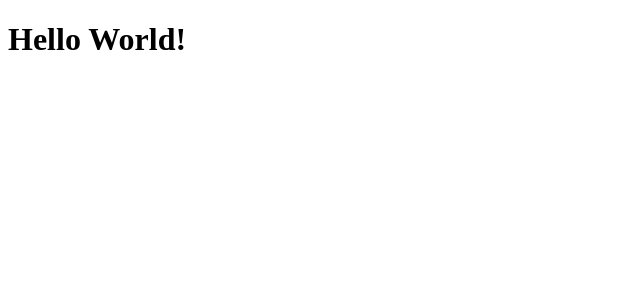
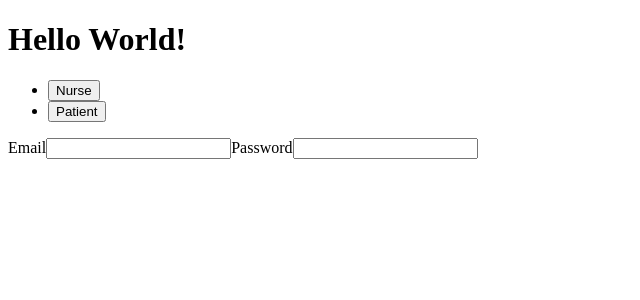
Before and after one commit to analuciachin/stay-safe, a React (Create React App) app in the folder covid-vaccine-app/client/: page / in a window 1280 px wide. Shown: the top 300 px of the page, without its empty margins (0-640 px from the left). Built offline with nearby package versions, Linux system fonts and the light colour scheme.

Commit message:
start Login and UserOptions components

```diff
--- a/covid-vaccine-app/client/package.json
+++ b/covid-vaccine-app/client/package.json
@@ -6,8 +6,10 @@
     "@testing-library/jest-dom": "^5.11.9",
     "@testing-library/react": "^11.2.5",
     "@testing-library/user-event": "^12.8.1",
+    "axios": "^0.21.1",
     "react": "^17.0.1",
     "react-dom": "^17.0.1",
+    "react-router-dom": "^5.2.0",
     "react-scripts": "4.0.3",
     "web-vitals": "^1.1.0"
   },
--- a/covid-vaccine-app/client/src/App.js
+++ b/covid-vaccine-app/client/src/App.js
@@ -1,8 +1,17 @@
 import React from "react";
+
 //import { BrowserRouter as Router, Route } from "react-router-dom";
 
+import Login from "./components/Login/Login";
+import UserOptions from "./components/UserOptions/UserOptions";
+
 const App = () => {
-  return <h1>Hello World!</h1>;
+  return (
+    <div>
+      <h1>Hello World!</h1>
+      <UserOptions />
+    </div>
+  );
 };
 
 export default App;
--- /dev/null
+++ b/covid-vaccine-app/client/src/components/Login/Login.js
@@ -0,0 +1,13 @@
+import { useState } from "react";
+import axios from "axios";
+
+export default function Login() {
+  return (
+    <form>
+      <label htmlFor="name">Email</label>
+      <input type="text" name="email" />
+      <label htmlFor="password">Password</label>
+      <input type="password" name="password" />
+    </form>
+  );
+}
--- /dev/null
+++ b/covid-vaccine-app/client/src/components/UserOptions/UserOptions.js
@@ -0,0 +1,18 @@
+import Login from "../Login/Login";
+
+export default function UserOptions() {
+  const users = ["Nurse", "Patient"];
+
+  return (
+    <>
+      <ul>
+        {users.map((user) => (
+          <li key={user}>
+            <button>{user}</button>
+          </li>
+        ))}
+      </ul>
+      <Login />
+    </>
+  );
+}
```
Also changed, not shown: 2 other files (tests, documents, lock files or other folders).
